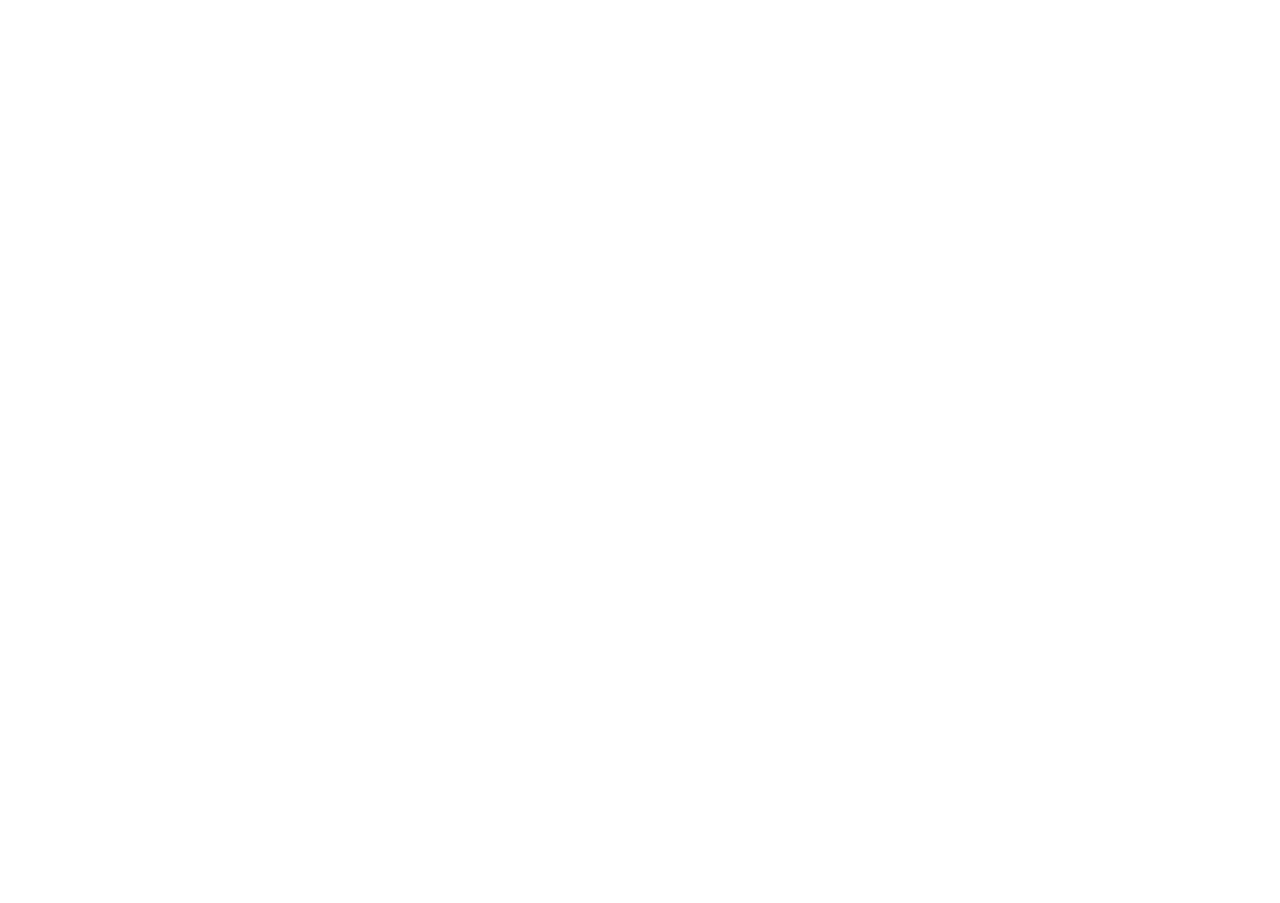
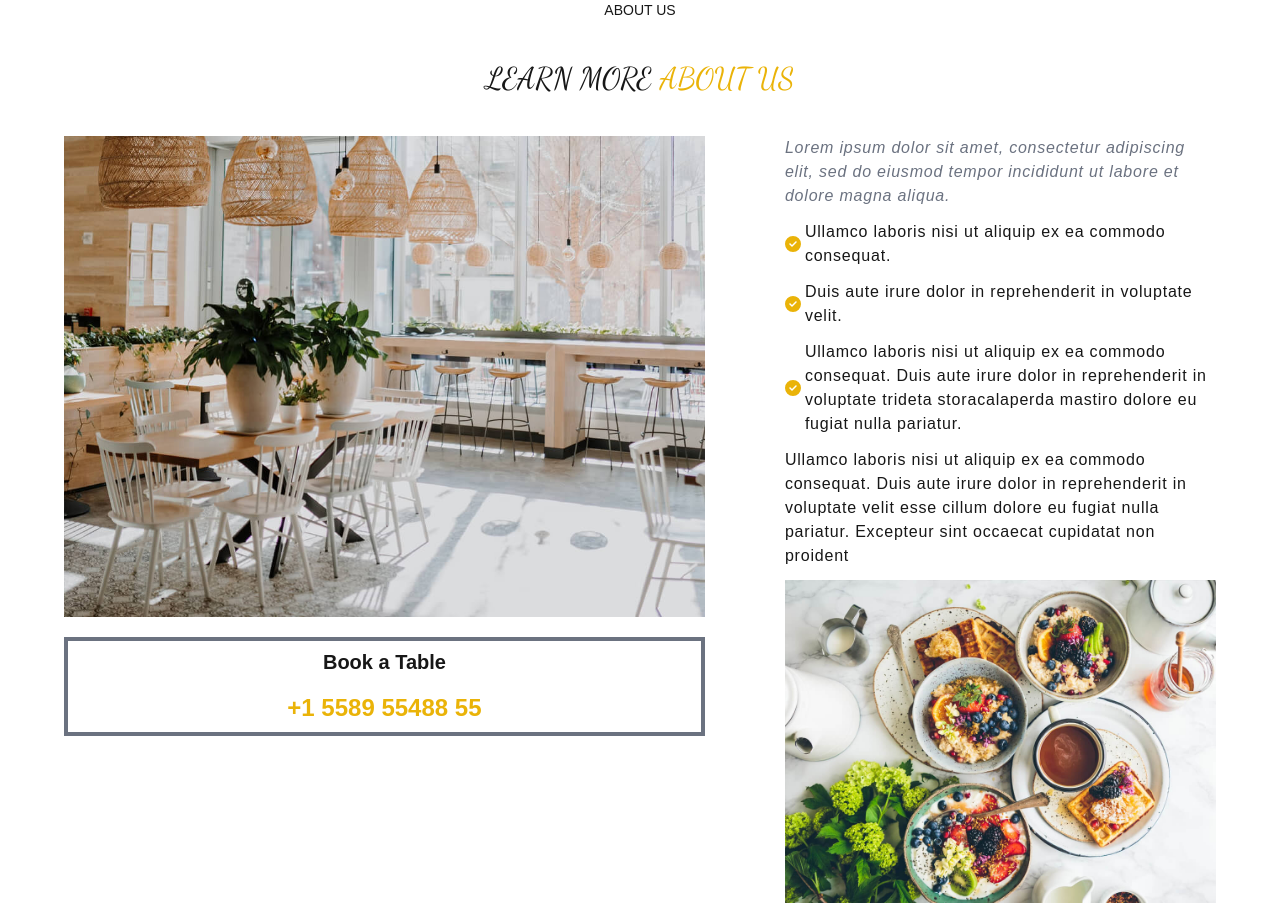
Before and after one commit to yaminphyu/foodie, a Next.js app: page / in a window 1280 px wide. Shown: the part 720-1623 px from the top of the page. Before the commit the page ends 800 px from the top, so only its background shows below. Built offline with nearby package versions, Linux system fonts and the light colour scheme; a web font is replaced by a local one.

Commit message:
added About us section

```diff
--- /dev/null
+++ b/components/AboutUs.jsx
@@ -0,0 +1,65 @@
+import { faCircleCheck } from '@fortawesome/free-solid-svg-icons'
+import { FontAwesomeIcon } from '@fortawesome/react-fontawesome'
+import Image from 'next/image'
+import React from 'react'
+
+export default function AboutUs() {
+  return (
+    <div className='flex justify-center items-center w-full h-full px-5 md:px-10 xl:px-5 md:py-16 lg:py-10 box-border bg-white'>
+      <div className='flex flex-col justify-center items-center w-full lg:w-[85vw] xl:w-[90vw] 3xl:w-[85vw] 4xl:w-[75vw] 5xl:w-[70vw] h-full gap-7 md:gap-10 px-6 py-12 lg:p-0'>
+        <p className='uppercase text-sm'>About Us</p>
+        <h1 className='text-3xl font-dancing uppercase'>Learn More <span className='text-yellow-500'>About Us</span></h1>
+        <div className='flex flex-col lg:flex-row justify-between items-start w-full h-[75vh] gap-12 md:gap-20'>
+          <div className='flex flex-col justify-start xl:justify-between items-start w-full lg:w-[55vw] h-full gap-5'>
+            <Image
+              src='/images/about.jpg'
+              width={900}
+              height={600}
+              alt='about us'
+            />
+            <div className='border-2 md:border-4 border-gray-500 h-20 md:h-28 w-full gap-2 md:gap-4 flex flex-col justify-center items-center'>
+              <h1 className='text-lg md:text-xl font-semibold'>Book a Table</h1>
+              <h1 className='text-xl md:text-2xl font-semibold text-yellow-500'>+1 5589 55488 55</h1>
+            </div>
+          </div>
+          <div className='flex flex-col justify-start items-start w-full lg:w-[37vw] h-full gap-3 pb-20 lg:pb-0 box-border'>
+            <p className='text-base text-gray-500 italic tracking-wider'>Lorem ipsum dolor sit amet, consectetur adipiscing elit, sed do eiusmod tempor incididunt ut labore et dolore magna aliqua.</p>
+            <div className='flex flex-row justify-start items-center gap-1'>
+              <FontAwesomeIcon
+                icon={faCircleCheck}
+                className='text-yellow-500'
+              />
+              <span className='tracking-wider text-base font-medium'>Ullamco laboris nisi ut aliquip ex ea commodo consequat.</span>
+            </div>
+            <div className='flex flex-row justify-start items-center gap-1'>
+              <FontAwesomeIcon
+                icon={faCircleCheck}
+                className='text-yellow-500'
+              />
+              <span className='tracking-wider text-base font-medium'>Duis aute irure dolor in reprehenderit in voluptate velit.</span>
+            </div>
+            <div className='flex flex-row justify-start items-center gap-1'>
+              <FontAwesomeIcon
+                icon={faCircleCheck}
+                className='text-yellow-500'
+              />
+              <span className='tracking-wider text-base font-medium'>Ullamco laboris nisi ut aliquip ex ea commodo consequat. Duis aute irure dolor in reprehenderit in voluptate trideta storacalaperda mastiro dolore eu fugiat nulla pariatur.</span>
+            </div>
+            <div className='flex flex-row justify-start items-center gap-1'>
+              <p className='tracking-wider text-base font-medium'>Ullamco laboris nisi ut aliquip ex ea commodo consequat. Duis aute irure dolor in reprehenderit in voluptate velit esse cillum dolore eu fugiat nulla pariatur. Excepteur sint occaecat cupidatat non proident</p>
+            </div>
+            <div className='w-full h-full flex flex-row justify-center lg:justify-start items-center gap-5 mt-10 lg:mt-0'>
+              <Image
+                src='/images/about-2.jpg'
+                width={550}
+                height={300}
+                alt='signature'
+                objectFit='cover'
+              />
+            </div>
+          </div>
+        </div>
+      </div>
+    </div>
+  )
+}
--- a/pages/index.js
+++ b/pages/index.js
@@ -1,3 +1,4 @@
+import AboutUs from "@/components/AboutUs";
 import HeroSection from "@/components/HeroSection";
 import MobileSideBar from "@/components/MobileSideBar";
 import Navbar from "@/components/Navbar";
@@ -20,7 +21,10 @@
     <div>
       <Navbar />
       { toggle && <MobileSideBar /> }
-      <HeroSection />
+      <div className="flex flex-col justify-center items-center w-full h-full">
+        <HeroSection />
+        <AboutUs />
+      </div>
     </div>
   );
 }
--- a/styles/HeroSection.module.css
+++ b/styles/HeroSection.module.css
@@ -1,5 +1,5 @@
 .container {
-    @apply absolute mt-16 md:mt-20 xl:mt-24 flex justify-center items-center w-full h-full md:h-[60vh] lg:h-[73vh] px-5 md:px-10 xl:px-5 box-border bg-gray-100;
+    @apply mt-16 md:mt-20 xl:mt-24 flex justify-center items-center w-full h-[85vh] md:h-[60vh] lg:h-[73vh] py-4 md:py-0 px-5 md:px-10 xl:px-5 box-border bg-gray-100;
 }
 
 .wrapper {
```
Also changed, not shown: public/images/about-2.jpg (added), public/images/about.jpg (added).
